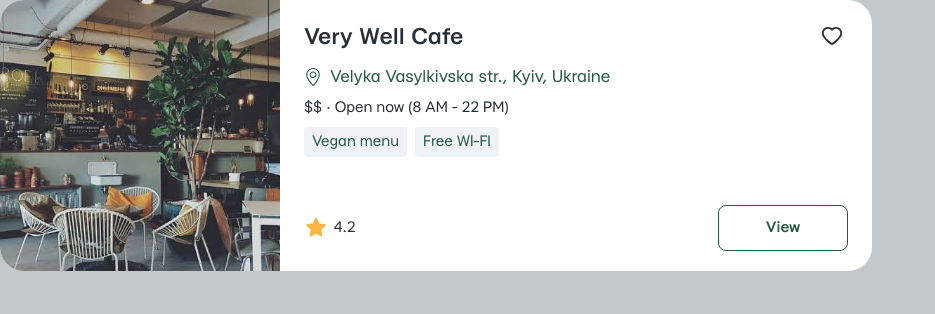
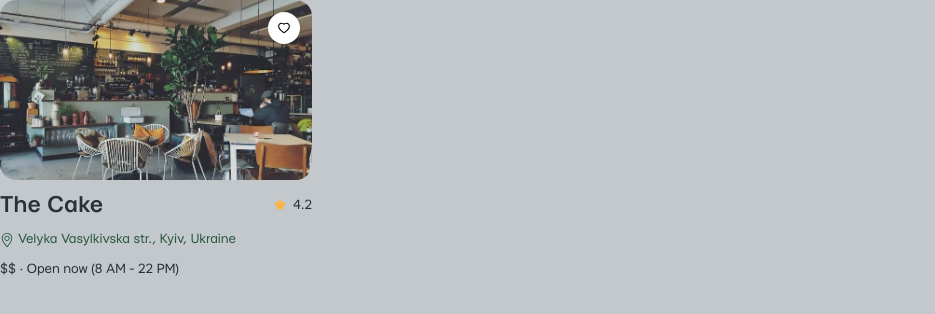
Before and after one commit to cafehunt/cafehunt-front, a React (Vite) app: page / in a window 1280 px wide. Shown: the top 314 px of the page, without its empty margins (0-935 px from the left). Built offline with nearby package versions, Linux system fonts and the light colour scheme.

Commit message:
feature: Create schedule as a separate component

```diff
--- a/src/App.tsx
+++ b/src/App.tsx
@@ -15,8 +15,8 @@ const App: FC = () => {
       <Styled.GlobalStyles />
       {/* <Login /> */}
       {/* <Signup /> */}
-      {/* <ItemCardSmall /> */}
-      <ItemCard />
+      <ItemCardSmall />
+      {/* <ItemCard /> */}
       {/* <Home /> */}
     </ThemeProvider>
   );
--- a/src/components/ItemCard/ItemCard.styled.ts
+++ b/src/components/ItemCard/ItemCard.styled.ts
@@ -57,11 +57,6 @@ export const ItemCardFavorite = styled.div`
   cursor: pointer;
 `;
 
-export const ItemCardSchedule = styled.p`
-  font-size: ${FONT_SIZES.s16};
-  line-height: ${LINE_HEIGHTS.h22};
-`;
-
 export const ItemCardFeaturesList = styled.div`
   display: flex;
   gap: 8px;
--- a/src/components/ItemCard/ItemCard.tsx
+++ b/src/components/ItemCard/ItemCard.tsx
@@ -10,13 +10,13 @@ import {
   ItemCardStyled,
   ItemCardTitle,
   ItemCardFavorite,
-  ItemCardSchedule,
   ItemCardFeaturesList,
   ItemCardFeatureItem,
   ItemCardFooter,
   ItemCardRating,
   RatingIcon,
 } from './ItemCard.styled';
+import { Schedule } from '../Schedule';
 
 import { Location } from '../Location';
 
@@ -42,9 +42,7 @@ export const ItemCard: FC = () => {
               <SlLocationPin />
               <span>Velyka Vasylkivska str., Kyiv, Ukraine</span>
             </Location>
-            <ItemCardSchedule>
-              $$ &#183; Open now (8 AM - 22 PM)
-            </ItemCardSchedule>
+            <Schedule>$$ &#183; Open now (8 AM - 22 PM)</Schedule>
             <ItemCardFeaturesList>
               <ItemCardFeatureItem>Vegan menu</ItemCardFeatureItem>
               <ItemCardFeatureItem>Free WI-FI</ItemCardFeatureItem>
--- a/src/components/ItemCardSmall/ItemCardSmall.styled.ts
+++ b/src/components/ItemCardSmall/ItemCardSmall.styled.ts
@@ -82,8 +82,3 @@ export const RatingIcon = styled.span`
     font-size: 14px;
   }
 `;
-
-export const ItemSchedule = styled.p`
-  font-size: ${FONT_SIZES.s14};
-  line-height: ${LINE_HEIGHTS.h20};
-`;
--- a/src/components/ItemCardSmall/ItemCardSmall.tsx
+++ b/src/components/ItemCardSmall/ItemCardSmall.tsx
@@ -7,11 +7,11 @@ import {
   ItemInfo,
   ItemPhoto,
   ItemRating,
-  ItemSchedule,
   ItemTitle,
   ItemTitleWrapper,
   RatingIcon,
 } from './ItemCardSmall.styled';
+import { Schedule } from '../Schedule';
 
 import { Location } from '../Location';
 
@@ -40,7 +40,7 @@ export const ItemCardSmall: FC = () => {
           <SlLocationPin />
           <span>Velyka Vasylkivska str., Kyiv, Ukraine</span>
         </Location>
-        <ItemSchedule>$$ &#183; Open now (8 AM - 22 PM)</ItemSchedule>
+        <Schedule variant="small">$$ &#183; Open now (8 AM - 22 PM)</Schedule>
       </ItemInfo>
     </ItemCardSmallStyled>
   );
--- /dev/null
+++ b/src/components/Schedule/Schedule.styled.ts
@@ -0,0 +1,36 @@
+import styled, { css } from 'styled-components';
+import { FONT_SIZES, LINE_HEIGHTS } from '../../theme';
+
+enum ScheduleVariants {
+  small = 'small',
+  regular = 'regular',
+  big = 'big',
+}
+
+type Props = {
+  variant?: string;
+};
+
+const smallScheduleStyles = css`
+  font-size: ${FONT_SIZES.s14};
+`;
+
+const regularScheduleStyles = css`
+  font-size: ${FONT_SIZES.s16};
+`;
+
+const bigScheduleStyles = css`
+  font-size: ${FONT_SIZES.s24};
+`;
+
+export const Schedule = styled.p<Props>`
+  line-height: ${LINE_HEIGHTS.h22};
+
+  ${({ variant }) => variant === ScheduleVariants.small && smallScheduleStyles};
+
+  ${({ variant }) =>
+    (variant === ScheduleVariants.regular || !variant) &&
+    regularScheduleStyles};
+
+  ${({ variant }) => variant === ScheduleVariants.big && bigScheduleStyles};
+`;
--- /dev/null
+++ b/src/components/Schedule/index.ts
@@ -0,0 +1 @@
+export * from './Schedule.styled';
```
